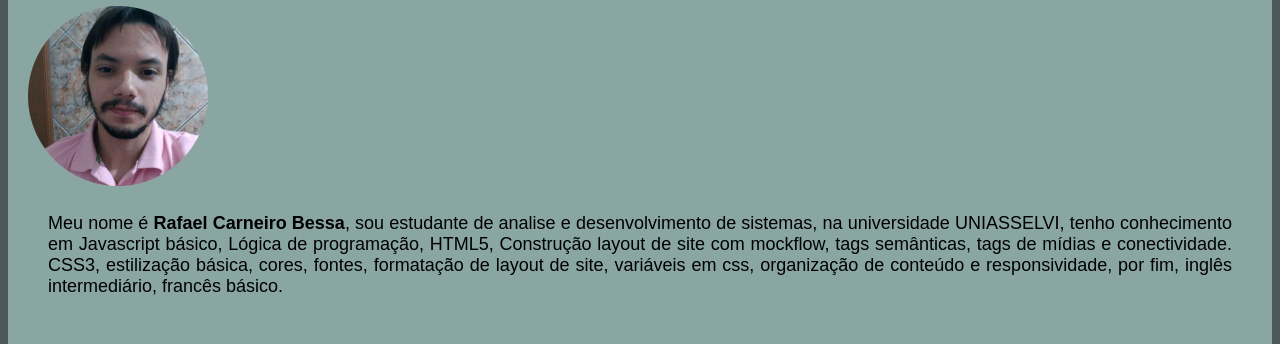
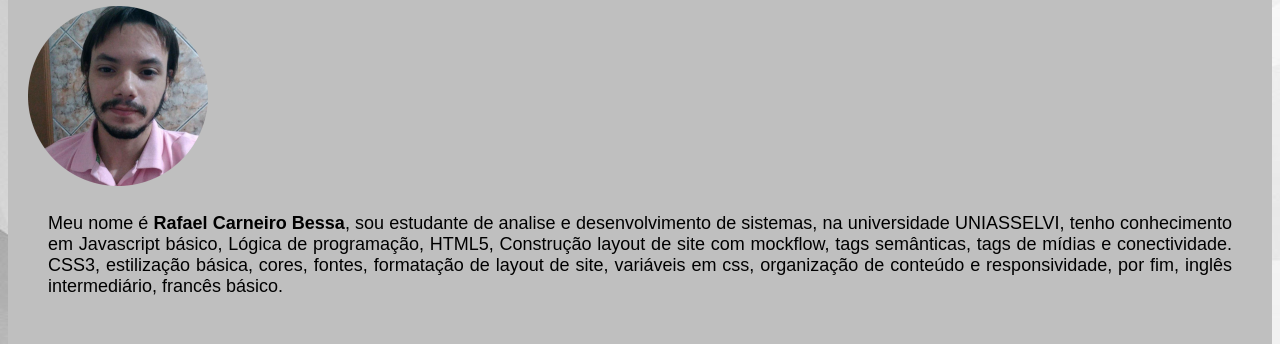
Before and after one commit to CPRafael/sobre, a plain HTML site: page index.html in a window 1280 px wide. Shown: the part 95-439 px from the top of the page. Drawn offline with Linux system fonts and the light colour scheme.

Commit message:
estilização

```diff
--- a/style.css
+++ b/style.css
@@ -7,7 +7,7 @@
     --cor5: #BFBFBF;
 
 }
-body {background-color: var(--cor4);}
+body {background-image: url('imagens/wallpaper004.jpg');}
 
 main {
 
@@ -18,7 +18,7 @@ main {
     display: block;
     padding: 20px;
     padding-top: 10px;
-    background-color: var(--cor3);
+    background-color: var(--cor5);
     margin-top: 10px;
 }
 
```
Also changed, not shown: imagens/wallpaper004.jpg (added).
